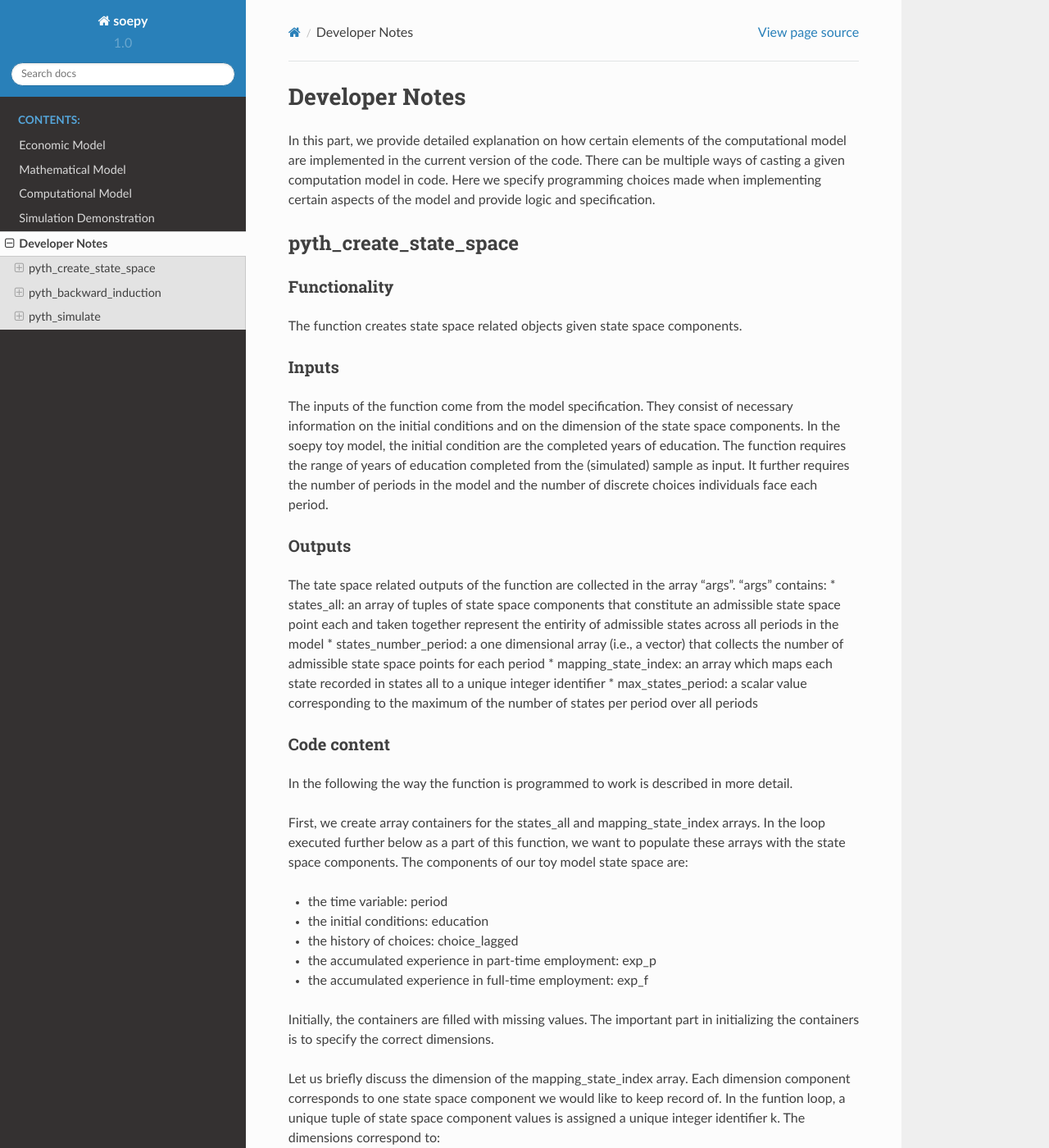
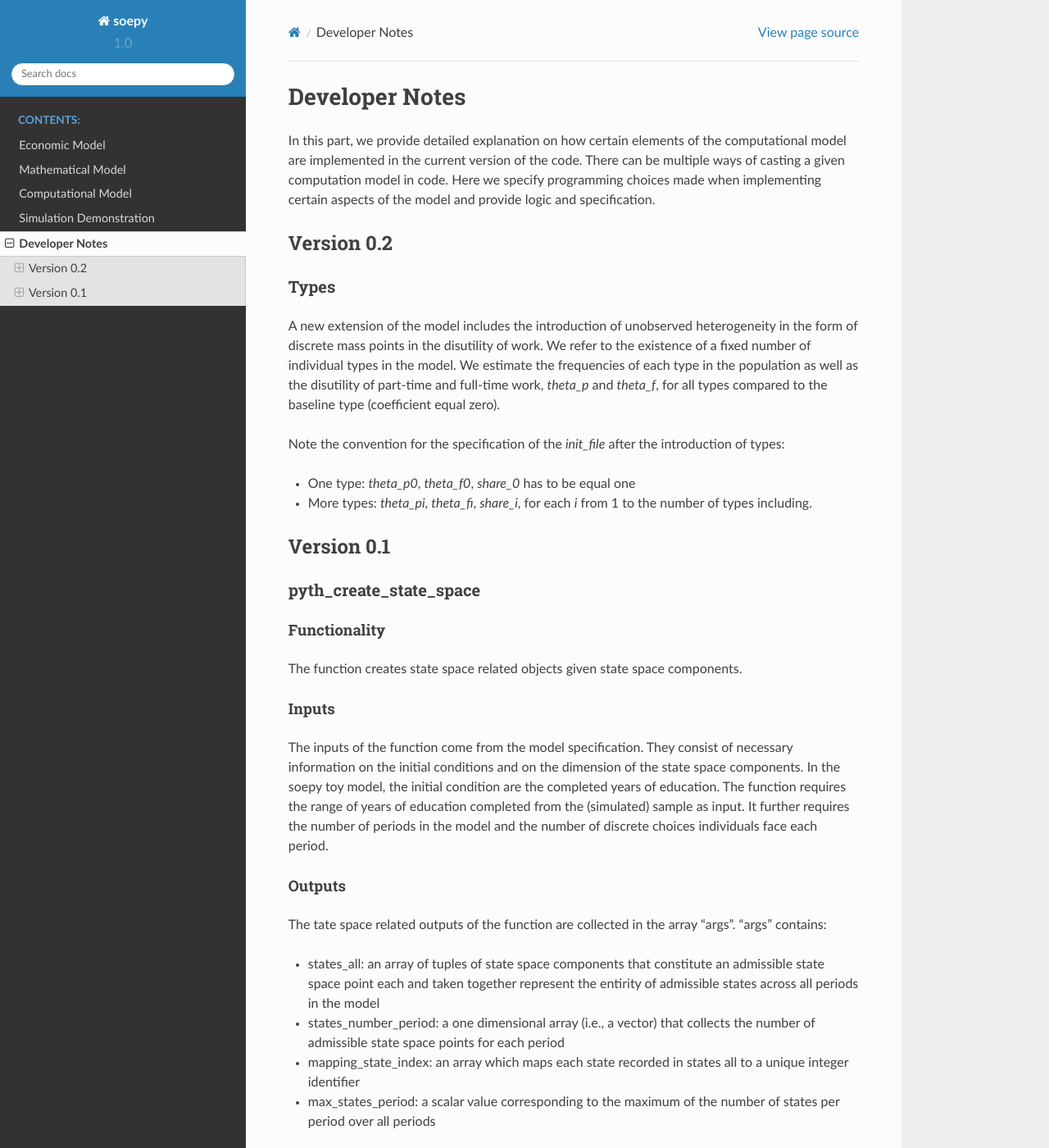
Before and after one commit to OpenSourceEconomics/soepy, a Sphinx documentation site: the page built from doc/source/developer_docs.rst, in a window 1280 px wide and 1400 px high. Shown: the whole window at 82% size. Built offline with Sphinx 7.4.7 and the Read the Docs theme 2.0.0, drawn with Linux system fonts in a browser that asks for light colours.

Commit message:
Update of developer docs.

```diff
--- a/doc/source/developer_docs.rst
+++ b/doc/source/developer_docs.rst
@@ -2,6 +2,27 @@ Developer Notes
 ===============
 
 In this part, we provide detailed explanation on how certain elements of the computational model are implemented in the current version of the code. There can be multiple ways of casting a given computation model in code. Here we specify programming choices made when implementing certain aspects of the model and provide logic and specification.
+
+
+Version 0.2
+***********
+
+Types
+-----
+
+A new extension of the model includes the introduction of unobserved heterogeneity in the form of discrete mass points
+in the disutility of work. We refer to the existence of a fixed number of individual types in the model. We estimate
+the frequencies of each type in the population as well as the disutility of part-time and full-time work, `theta_p`
+and `theta_f`, for all types compared to the baseline type (coefficient equal zero).
+
+Note the convention for the specification of the `init_file` after the introduction of types:
+
+* One type: `theta_p0`, `theta_f0`, `share_0` has to be equal one
+* More types: `theta_pi`, `theta_fi`, `share_i`, for each `i` from 1 to the number of types including.
+
+
+Version 0.1
+************
 
 pyth_create_state_space
 -----------------------
@@ -17,6 +38,7 @@ The inputs of the function come from the model specification. They consist of ne
 Outputs
 """""""
 The tate space related outputs of the function are collected in the array "args". "args" contains:
+
 * states_all: an array of tuples of state space components that constitute an admissible state space point each and taken together represent the entirity of admissible states across all periods in the model
 * states_number_period: a one dimensional array (i.e., a vector) that collects the number of admissible state space points for each period
 * mapping_state_index: an array which maps each state recorded in states all to a unique integer identifier
```
